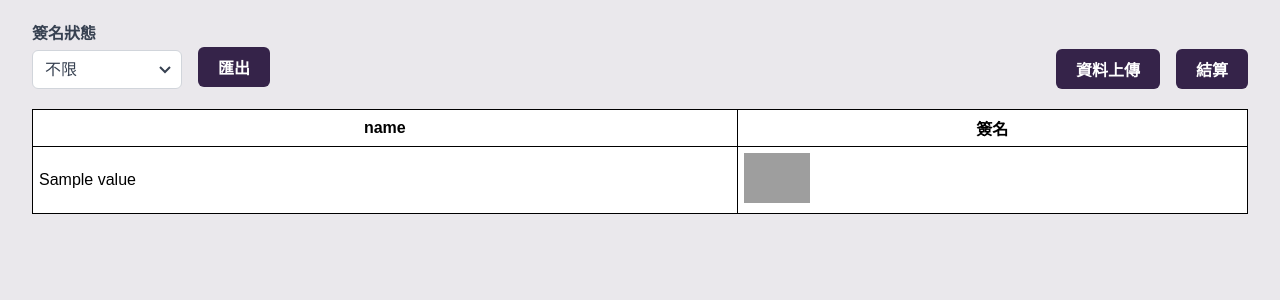
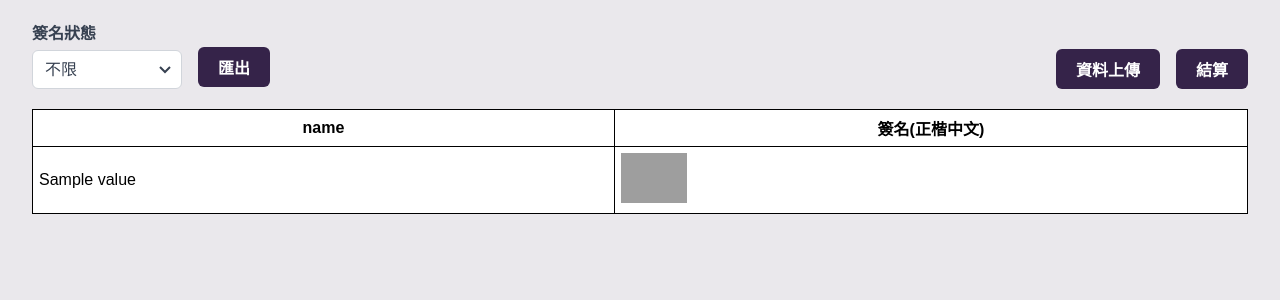
Before and after one commit to Victor-GuanChenHou/hr, a Flask app: template templates/admin.html in a window 1280 px wide. Shown: the part 84-384 px from the top of the page. Run offline with Flask 3, Linux system fonts and the light colour scheme; the template is opened without the code that fills it: most values are stand-ins (such as "Sample title", 1, 10 or a date in 2020); grey boxes are pictures that could not be loaded.

Commit message:
TABLE TITLE 修改

```diff
--- a/templates/admin.html
+++ b/templates/admin.html
@@ -246,7 +246,7 @@
                 {% for col in tables[0].keys() if col != 'signature' %}
                     <th>{{ col }}</th>
                 {% endfor %}
-                <th>簽名</th>
+                <th>簽名(正楷中文)</th>
             </tr>
         </thead>
         <tbody>
--- a/templates/index.html
+++ b/templates/index.html
@@ -126,7 +126,7 @@
             {% for col in tables[0].keys() if col != 'signature' %}
                 <th>{{ col }}</th>
             {% endfor %}
-            <th>簽名</th>
+            <th>簽名(正楷中文)</th>
         </tr>
     </thead>
     <tbody>
```
